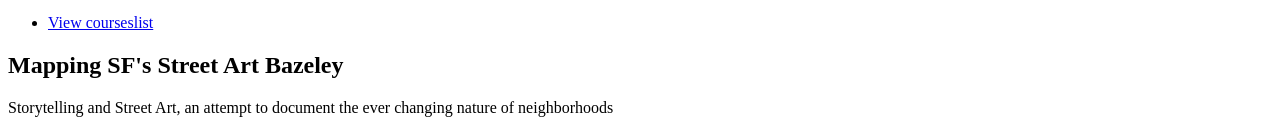
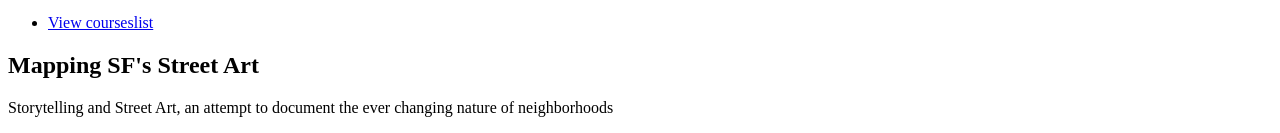
Before and after one commit to MMBazel/sf-street-maps, a plain HTML site: page index.html in a window 1280 px wide. Shown: the part 356-489 px from the top of the page. Drawn offline with nearby package versions, Linux system fonts and the light colour scheme; files that its build step writes are made by us from their sources.

Commit message:
Update index.html

```diff
--- a/index.html
+++ b/index.html
@@ -64,7 +64,7 @@
 								<!-- Content -->
 									<article id="content">
 										<header>
-											<h2>Mapping SF's Street Art <strong>Bazeley</strong></h2>
+											<h2>Mapping SF's <strong>Street Art</strong> </h2>
 											<p>Storytelling and Street Art, an attempt to document the ever changing nature of neighborhoods</p>
 										</header>
 										<p>A theme that I wanted to explore with the help of GIS, R, and D3.js is the idea of neighborhoods and art. As a native San Francisco who works in the technology sector I’ve become increasingly aware that the nature of home is in flux. Two years ago I began compiling an album of street art photos (taken by myself) in various neighborhoods, including Mission, SOMA, Haight and Ashbury, Tenderloin and various other locations. With each image I attempted to record as much of the meta-data as possible (location, date-time, sentiments) with the hope that one day I would be able to pin these images and videos to a map that users could then filter and curate individual layers, as well as attach additional media including documents and photos, with the goal of being able to tell their own story of what “home” means to them.
```
